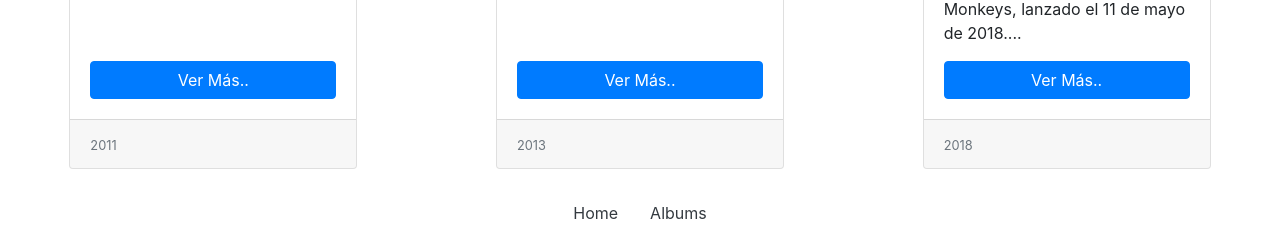
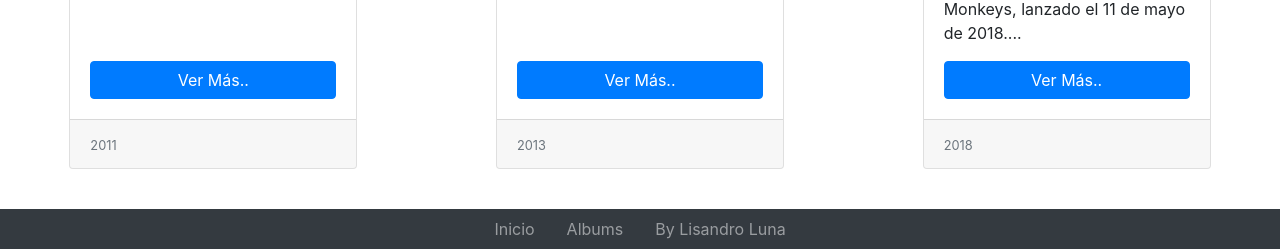
Before and after one commit to LisandroLuna/MultiSiteDjango, a Django app: page /albums/ in a window 1280 px wide. Shown: the part 1182-1431 px from the top of the page. Before the commit the page ends 1401 px from the top, so only its background shows below. Run offline with Django 3.2, Linux system fonts and the light colour scheme; data comes from the database, SQL or seed files in the repository; both versions use the stored data as it was after the commit; some libraries are stand-ins or nearby versions.

Commit message:
Se cargan elementos de Front End.

```diff
--- a/web/static/web/css/style.css
+++ b/web/static/web/css/style.css
@@ -1,6 +1,6 @@
 @media (max-width: 575.98px) {
     a {
-        color: #343a40;
+        color: #9a9da0;
         text-decoration: none;
         background-color: transparent;
     }
@@ -15,10 +15,13 @@
     .top-marg{
         margin-top: 4rem;
     }
+    .footer{
+            background-color: #343a40;
+    }
 }
 @media (min-width: 576px) and (max-width: 767.98px) {
     a {
-        color: #343a40;
+        color: #9a9da0;
         text-decoration: none;
         background-color: transparent;
     }
@@ -33,10 +36,13 @@
     .top-marg{
         margin-top: 4rem;
     }
+    .footer{
+            background-color: #343a40;
+    }
 }
 @media (min-width: 768px) and (max-width: 991.98px) {
     a {
-        color: #343a40;
+        color: #9a9da0;
         text-decoration: none;
         background-color: transparent;
     }
@@ -51,10 +57,13 @@
     .top-marg{
         margin-top: 4rem;
     }
+    .footer{
+            background-color: #343a40;
+    }
 }
 @media (min-width: 992px) and (max-width: 1199.98px) {
     a {
-        color: #343a40;
+        color: #9a9da0;
         text-decoration: none;
         background-color: transparent;
     }
@@ -69,10 +78,13 @@
     .top-marg{
         margin-top: 4rem;
     }
+    .footer{
+            background-color: #343a40;
+    }
 }
 @media (min-width: 1200px) {
     a {
-        color: #343a40;
+        color: #9a9da0;
         text-decoration: none;
         background-color: transparent;
     }
@@ -87,4 +99,7 @@
     .top-marg{
         margin-top: 4rem;
     }
+    .footer{
+            background-color: #343a40;
+    }
 }
--- a/web/templates/web/albums.html
+++ b/web/templates/web/albums.html
@@ -1,9 +1,9 @@
 {% extends "web/base.html" %}
 {% block body %}
-    <div class="container-fluid">
+    <div class="container-fluid mb-3">
         <nav aria-label="breadcrumb">
             <ol class="breadcrumb">
-                <li class="breadcrumb-item"><a href="{% url 'index' %}">Home</a></li>
+                <li class="breadcrumb-item"><a href="{% url 'index' %}">Inicio</a></li>
                 <li class="breadcrumb-item active" aria-current="page">Albums</li>
             </ol>
         </nav>
--- a/web/templates/web/base.html
+++ b/web/templates/web/base.html
@@ -15,7 +15,7 @@
         <script defer src="https://stackpath.bootstrapcdn.com/bootstrap/4.5.2/js/bootstrap.min.js" integrity="sha384-B4gt1jrGC7Jh4AgTPSdUtOBvfO8shuf57BaghqFfPlYxofvL8/KUEfYiJOMMV+rV" crossorigin="anonymous"></script>
         <script defer src="{% static "web/js/scripts.js" %}" ></script>
 
-        <title>Arctic Monkeys - Tribute Page</title>
+        <title>Arctic Monkeys - Pagina Triuto</title>
     </head>
 <nav class="navbar navbar-expand-lg navbar-dark bg-dark">
   <a class="navbar-brand" href="/">AM
@@ -25,8 +25,8 @@
   </button>
   <div class="collapse navbar-collapse" id="navbarNavDropdown">
     <ul class="navbar-nav">
-      <li class="nav-item active">
-        <a class="nav-link" href="/">Home <span class="sr-only">(current)</span></a>
+      <li class="nav-item">
+        <a class="nav-link" href="/">Inicio</a>
       </li>
       <li class="nav-item">
         <a class="nav-link" href="/albums">Albums</a>
@@ -35,13 +35,16 @@
   </div>
 </nav>
 {% block body %}{% endblock body %}
-        <ul class="nav justify-content-center">
+</body>
+<ul class="nav justify-content-center footer">
     <li class="nav-item">
-                <a class="nav-link active" href="{% url 'index' %}">Home</a>
+        <a class="nav-link" href="{% url 'index' %}">Inicio</a>
     </li>
     <li class="nav-item">
         <a class="nav-link" href="{% url 'albums' %}">Albums</a>
     </li>
+    <li class="nav-item">
+        <a class="nav-link" href="https://github.com/LisandroLuna/arcticMonkeys" rel="nofollow" target="_BLANK">By Lisandro Luna</a>
+    </li>
 </ul>
-        </body>
 </html>
```
Also changed, not shown: web/templates/web/albumdetail.html (+4 -4 lines), web/templates/web/home.html (+22 -10 lines), db.sqlite3, web/static/web/img/arctic-monkeys-head.jpg (deleted). Lines whose indentation alone changed are shown as unchanged.
